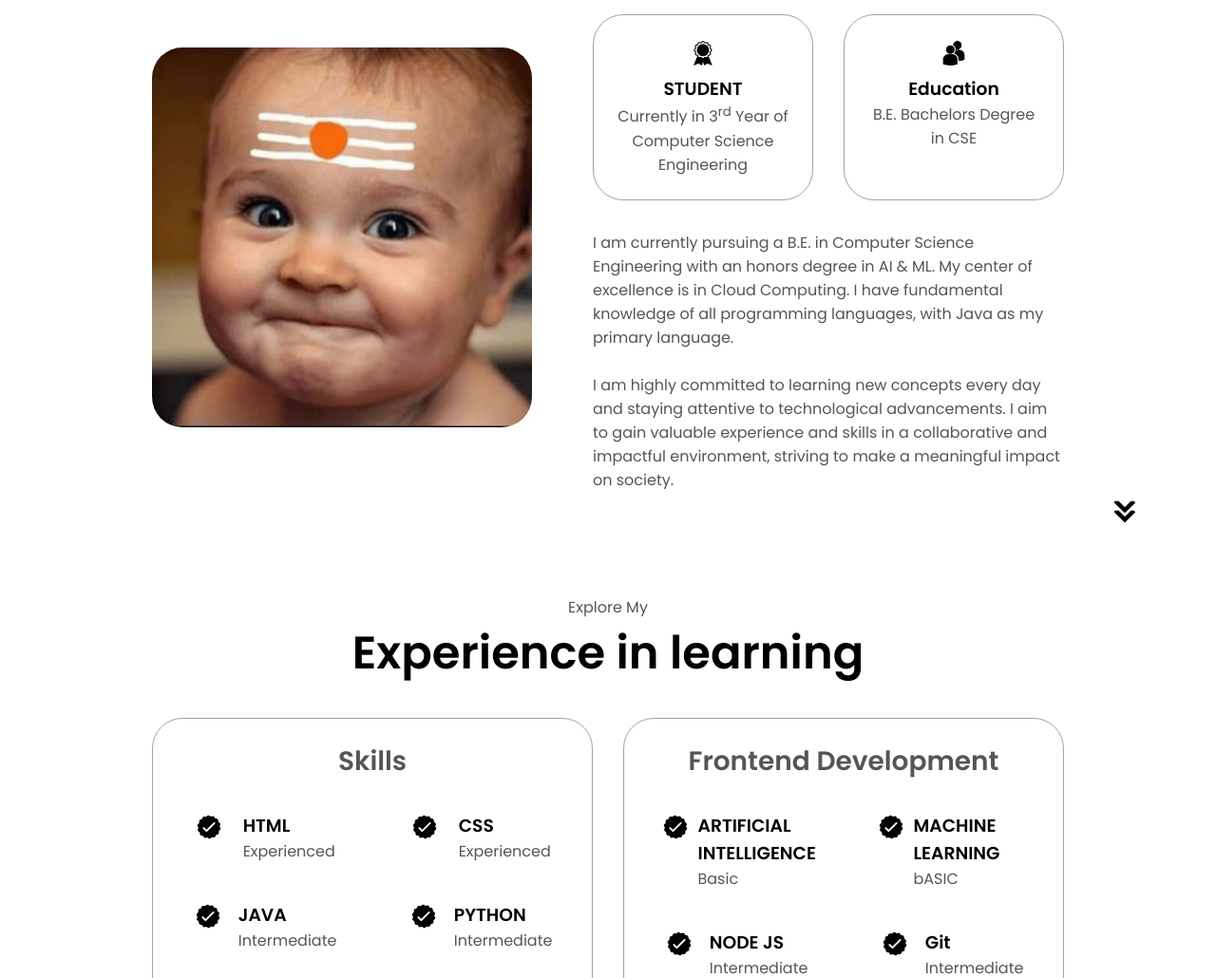
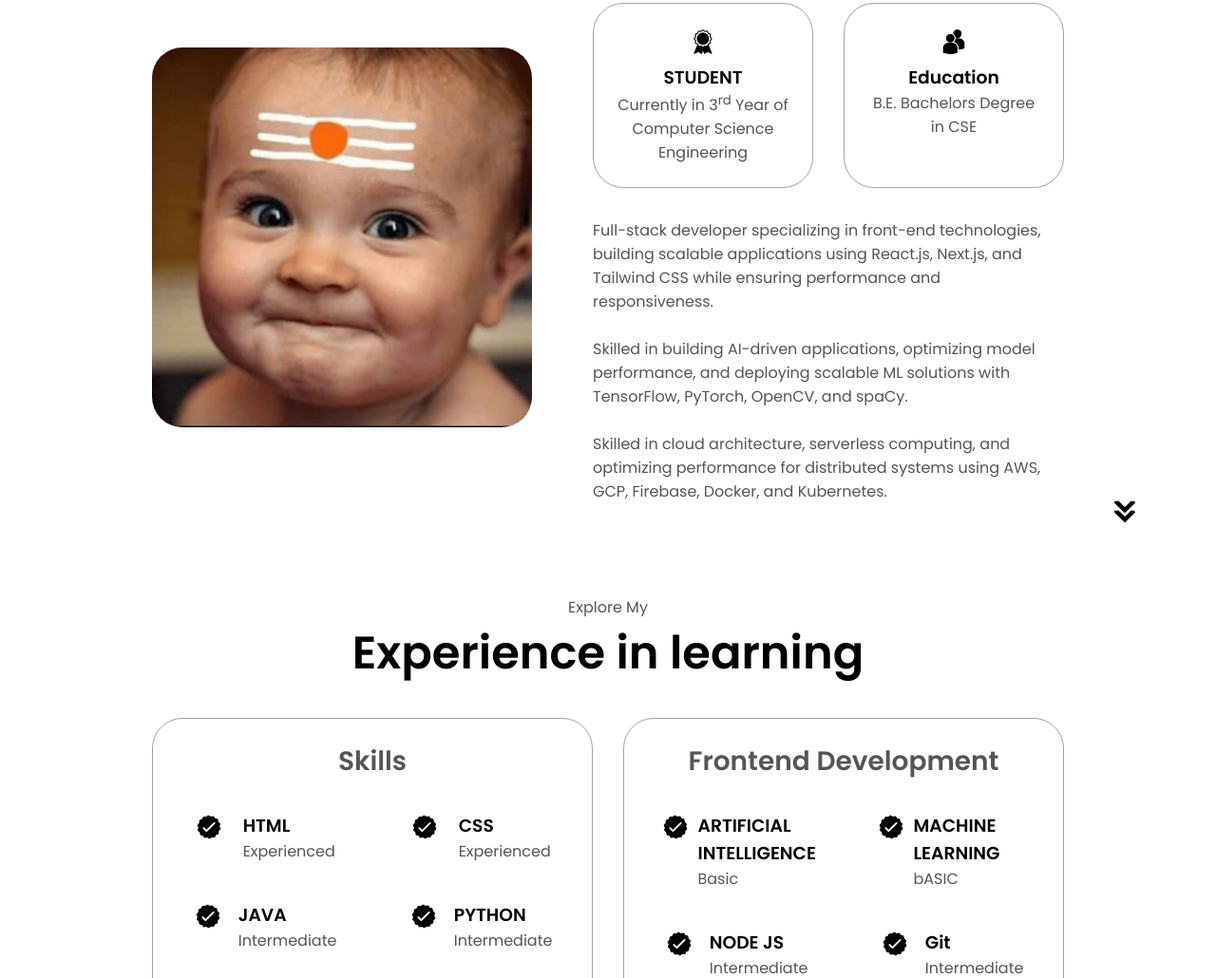
Before and after one commit to kailashkiradu/my-portfolio, a plain HTML site: page home.html in a window 1280 px wide. Shown: the part 1069-2099 px from the top of the page at 95% size. Drawn offline with Linux system fonts and the light colour scheme.

Commit message:
Update home.html

```diff
--- a/home.html
+++ b/home.html
@@ -104,16 +104,18 @@
             </div>
             <div class="text-container">
               <p>
-                I am currently pursuing a B.E. in Computer Science Engineering with an
-                honors degree in AI & ML. My center of excellence is in Cloud Computing.
-                I have fundamental knowledge of all programming languages, with Java as
-                my primary language.
+                Full-stack developer specializing in front-end technologies, building scalable applications using React.js, Next.js, and Tailwind
+CSS while ensuring performance and responsiveness.
+
               </p><br>
               <p>
-                I am highly committed to learning new concepts every day and staying
-                attentive to technological advancements. I aim to gain valuable experience
-                and skills in a collaborative and impactful environment, striving to make a
-                meaningful impact on society.
+                Skilled in building AI-driven applications, optimizing model performance, and deploying scalable ML solutions with
+TensorFlow, PyTorch, OpenCV, and spaCy.
+
+              </p><br>
+              <p>
+                Skilled in cloud architecture, serverless computing, and optimizing performance for distributed systems using AWS, GCP,
+Firebase, Docker, and Kubernetes.
               </p>
             </div>
           </div>
```
